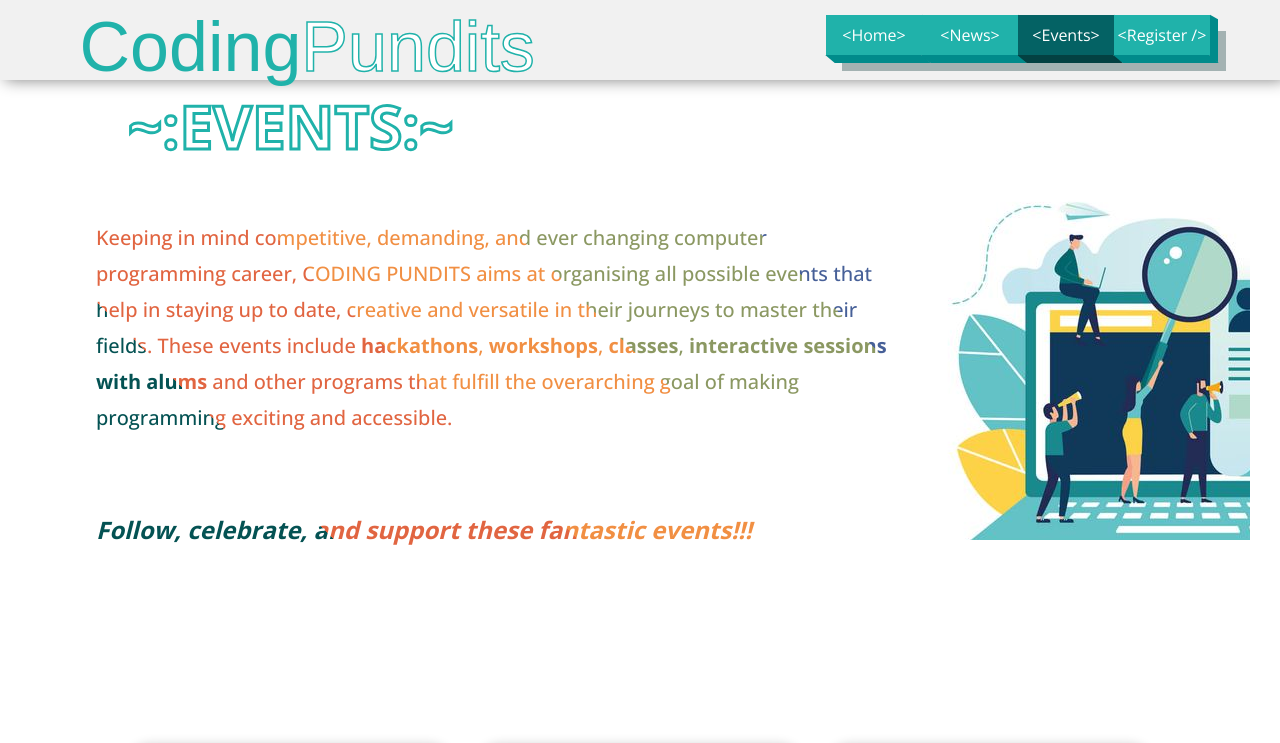
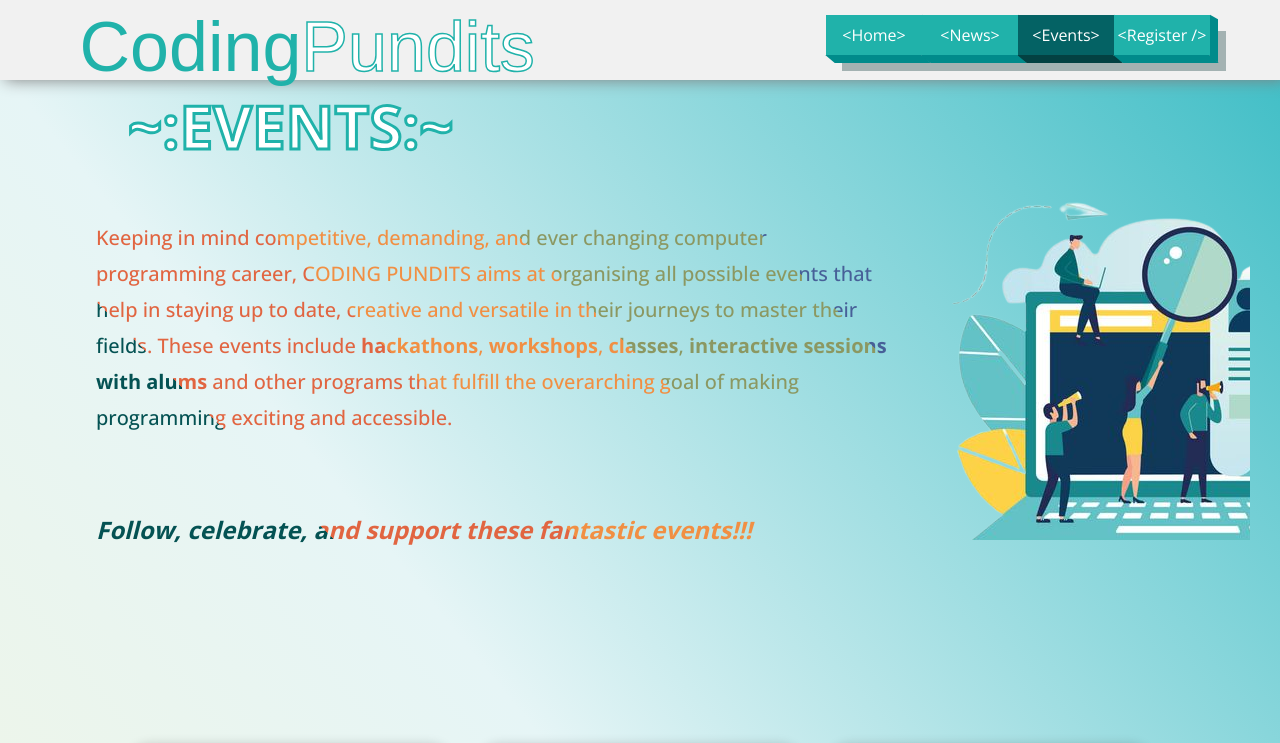
Before and after one commit to Keshav7104/coding-club, a React (Create React App) app: page /events in a window 1280 px wide. Shown: the top 743 px of the page. Built offline with nearby package versions, Linux system fonts and the light colour scheme; a web font is replaced by a local one.

Commit message:
made the event image transparent and chose a bg for site

```diff
--- a/src/Components/parallex/parallex.css
+++ b/src/Components/parallex/parallex.css
@@ -18,6 +18,9 @@
 .bg{
     background-image: url(../img&vid/coding-programmer.gif);
     width: 100%;
+    margin-left: 10%;
+    margin-right: 10%;
+    margin-top: 0%;
 
 }
 #line{
@@ -59,6 +62,7 @@
     font-size:10rem;
     letter-spacing:4px;
     color:white;
+    margin-left: 20%;
     /* text-shadow:0 0 10px #012021; */
 }
 
--- a/src/Components/parallex/parallex.js
+++ b/src/Components/parallex/parallex.js
@@ -15,7 +15,7 @@ return(
     {/* <img src={background} className="background"/>
     <img src={foreground } className="foreground"/> */}
     <div className="bg"></div>
-    <h1 id="new">EVENTS</h1>
+    <h1 id="new">coding pundits</h1>
 
 </div>
 
--- a/src/Pages/Event1.css
+++ b/src/Pages/Event1.css
@@ -1,6 +1,6 @@
  .top1{
 padding: 15px;
-background-image: url(../Components/img&vid/card1.jpg);
+background-image: url(../Components/img&vid/card1.png);
 background-repeat: no-repeat;
 float:right;
 height: 370px;
@@ -13,7 +13,10 @@ margin-right: 30px;
     /* padding-top: 40rem; */
     padding-top: 0%;
  }
-
+#forbg{
+    background: rgb(245,245,220);
+background: linear-gradient(51deg, rgba(245,245,220,1) 0%, rgba(230,245,246,1) 50%, rgba(67,191,199,1) 100%);
+}
  #text2{
     text-align: left;
     line-height: 1.8;
@@ -32,7 +35,7 @@ margin-right: 30px;
     font-size: 60px;
     padding-left: 10%;
     -webkit-text-stroke: 3px lightseagreen;
-    color: white;
+    color: rgb(255, 255, 255);
 }
  .card{
      width: 20rem;
--- a/src/Pages/Event1.js
+++ b/src/Pages/Event1.js
@@ -12,6 +12,7 @@ import pdf3 from '../Components/pdfs/pdf3.pdf'
 export default function Event1 (){
     return(
         <>
+        <div  id="forbg">
        <div id="toptext"><h1>~:EVENTS:~</h1> </div>
             <div className="top1">
             </div>
@@ -44,6 +45,7 @@ export default function Event1 (){
                     {'\n'} The challenge began on 14th March 2020. Lets have look at the problem questions </div>} elink={pdf3}/></div>
             </div>
         </div>
+        </div>
 
         </>
     );
```
Also changed, not shown: src/Components/img&vid/card1.jpg (deleted), src/Components/img&vid/card1.png (added).
